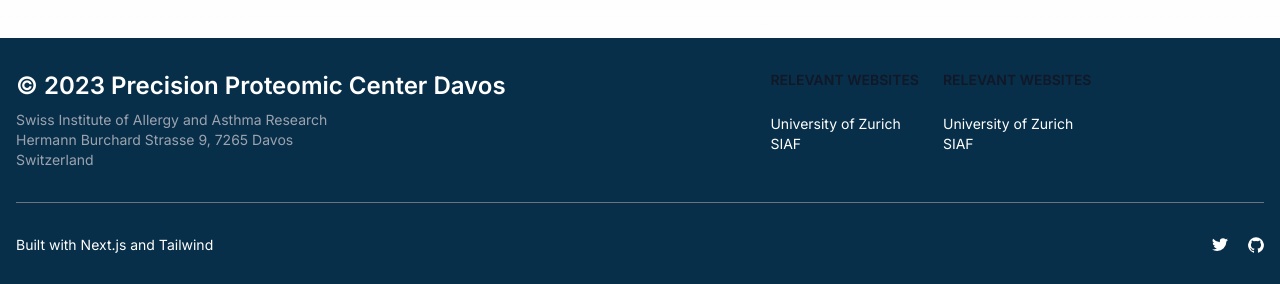
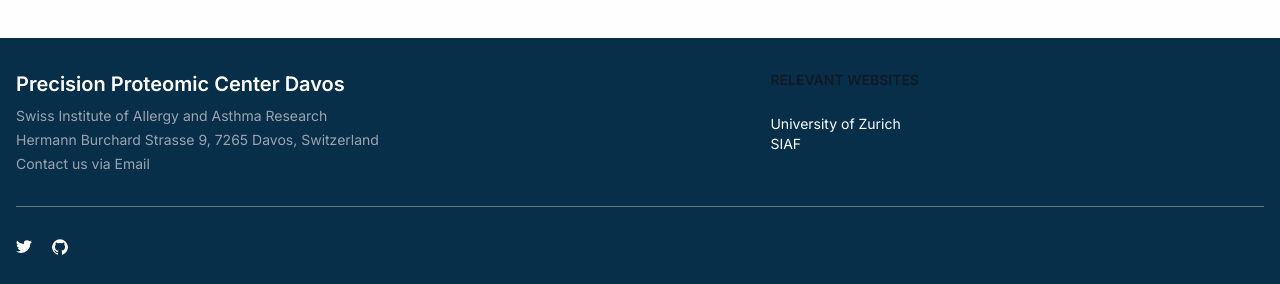
Before and after one commit to Proteomics-Center-SIAF-UZH/ppcdavos, a Next.js app: page / in a window 1280 px wide. Shown: the part 934-1218 px from the top of the page. Built offline with nearby package versions, Linux system fonts and the light colour scheme.

Commit message:
feat: add link to address and email in footer

```diff
--- a/package.json
+++ b/package.json
@@ -9,10 +9,15 @@
     "lint": "next lint"
   },
   "dependencies": {
+    "@fortawesome/fontawesome-free": "^6.5.2",
+    "@fortawesome/fontawesome-svg-core": "^6.5.2",
+    "@fortawesome/free-solid-svg-icons": "^6.5.2",
+    "@fortawesome/react-fontawesome": "^0.2.0",
     "@types/node": "20.4.4",
     "@types/react": "18.2.15",
     "@types/react-dom": "18.2.7",
     "autoprefixer": "10.4.14",
+    "bootstrap": "^5.3.3",
     "eslint": "8.45.0",
     "eslint-config-next": "13.4.12",
     "next": "13.4.12",
--- /dev/null
+++ b/src/app/components/footer/AddressAndContact.tsx
@@ -0,0 +1,23 @@
+export const AddressAndContact = () => (
+    <>
+        <div className="mb-6 md:mb-0">
+            <a href="https://flowbite.com/" className="flex items-center">
+                <span className="self-center text-xl font-semibold whitespace-nowrap dark:text-white">
+                    Precision Proteomic Center Davos
+                </span>
+            </a>
+            <div className="text-sm text-gray-400 mt-2 space-y-1">
+                <p>
+                    Swiss Institute of Allergy and Asthma Research
+                </p>
+                <p>
+                    <a href='https://maps.app.goo.gl/6uEb99trRzCVJxP67' target='_blank'>
+                        Hermann Burchard Strasse 9, 7265 Davos, Switzerland
+                    </a>
+                </p>
+                <p>
+                    <a href="mailto:christoph.messner@siaf.uzh.ch">Contact us via Email</a>
+                </p>
+            </div>
+        </div>
+    </>);
--- a/src/app/components/footer/Footer.tsx
+++ b/src/app/components/footer/Footer.tsx
@@ -1,3 +1,7 @@
+import { FontAwesomeIcon } from '@fortawesome/react-fontawesome';
+import { faUser } from '@fortawesome/free-solid-svg-icons';
+import { AddressAndContact } from './AddressAndContact';
+
 const FooterColumn = ({
   title,
   items,
@@ -25,27 +29,8 @@
   <footer className="bg-sky-950 text-white">
     <div className="mx-auto w-full max-w-screen-xl p-4 py-6 lg:py-8">
       <div className="md:flex md:justify-between">
-        <div className="mb-6 md:mb-0">
-          <a href="https://flowbite.com/" className="flex items-center">
-            <span className="self-center text-2xl font-semibold whitespace-nowrap dark:text-white">
-              © 2023 Precision Proteomic Center Davos
-            </span>
-          </a>
-          <div className="text-sm text-gray-400 mt-2">
-            Swiss Institute of Allergy and Asthma Research
-            <br />
-            Hermann Burchard Strasse 9, 7265 Davos <br />
-            Switzerland
-          </div>
-        </div>
+        <AddressAndContact />
         <div className="grid grid-cols-2 gap-8 sm:gap-6 sm:grid-cols-3">
-          <FooterColumn
-            title="Relevant websites"
-            items={[
-              { name: "University of Zurich", link: "https://uzh.ch/de.html" },
-              { name: "SIAF", link: "https://https://www.siaf.uzh.ch/" },
-            ]}
-          />
           <FooterColumn
             title="Relevant websites"
             items={[
@@ -57,9 +42,6 @@
       </div>
       <hr className="my-6 border-gray-500 sm:mx-auto lg:my-8" />
       <div className="sm:flex sm:items-center sm:justify-between">
-        <span className="text-sm sm:text-center dark:text-gray-400">
-          Built with Next.js and Tailwind
-        </span>
         <div className="flex mt-4 space-x-5 sm:justify-center sm:mt-0">
           <a
             href="https://twitter.com/i/flow/login?redirect_after_login=%2Fchr_messner"
```
Also changed, not shown: 1 other file (tests, documents, lock files or other folders).
